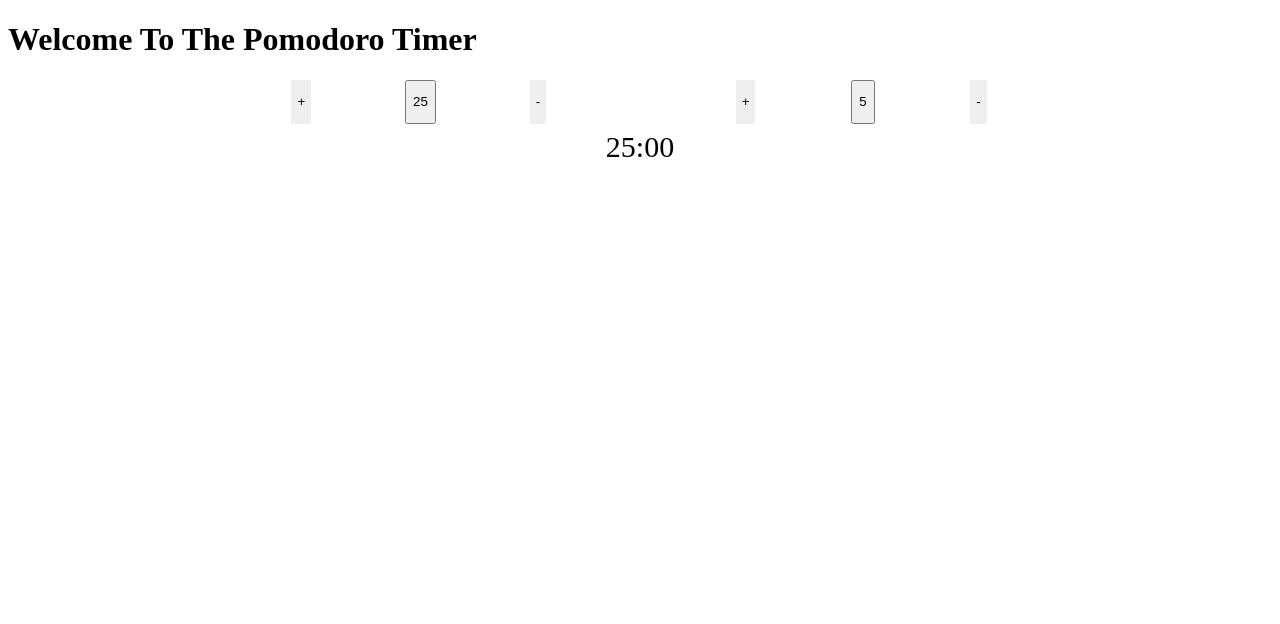
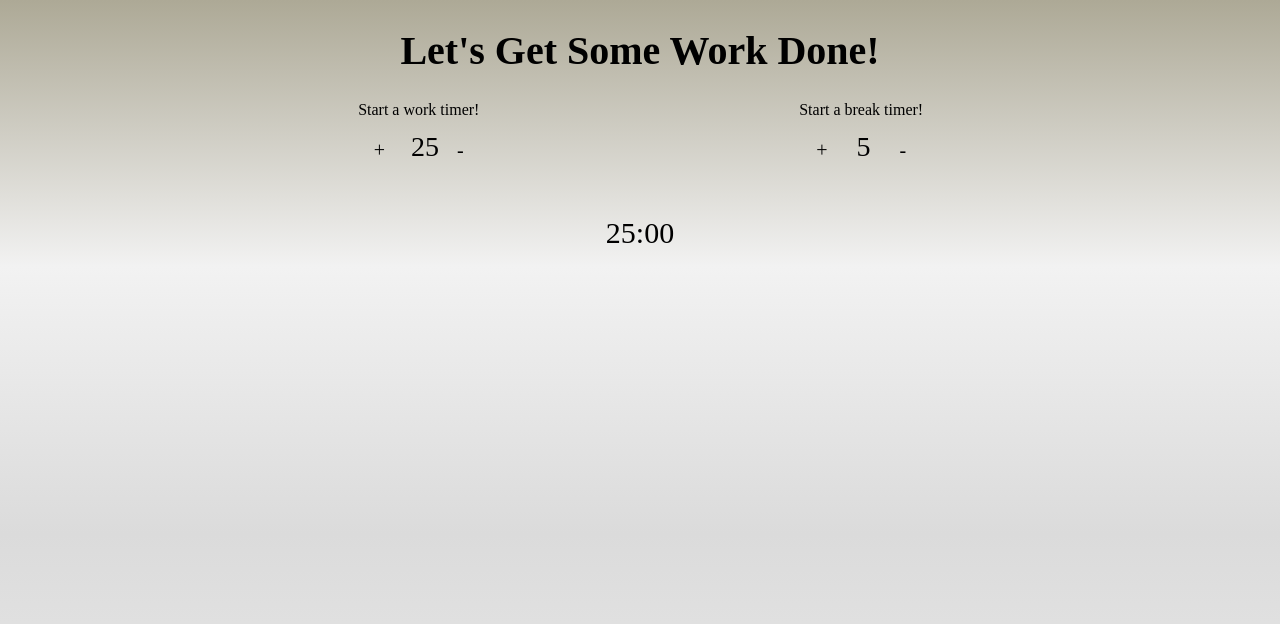
Before and after one commit to monicaleep/pomodoroFCC, a website built with webpack: page index.html in a window 1280 px wide. Built offline with nearby package versions, Linux system fonts and the light colour scheme; a web font is replaced by a local one.

Commit message:
loop timer after work done

```diff
--- a/index.html
+++ b/index.html
@@ -1,33 +1,46 @@
 <!DOCTYPE html>
 <html>
+
 <head>
   <meta charset="utf-8">
   <title>Pomodoro Timer</title>
+  <link href="https://fonts.googleapis.com/css?family=Gentium+Basic:400,700" rel="stylesheet">
   <link rel="stylesheet" href="master.css">
 </head>
+
 <body>
   <header>
-<h1>Welcome To The Pomodoro Timer</h1>
+    <h1>Let's Get Some Work Done!</h1>
   </header>
   <div class="main">
 
     <div class="button-holder">
+      <div class="button-holder-group">
         <button class="alter" name="plus-work">
         <p>+</p>
       </button>
-      <button type="button" class="time"><span id="work-time">25</span></button>
+        <button type="button" class="time" name="work-time"><span id="work-time">25</span></button>
         <button class="alter" name="minus-work">
         <p>-</p>
       </button>
       </div>
+      <div class="text">
+        Start a work timer!
+      </div>
+    </div>
     <div class="button-holder">
+      <div class="button-holder-group">
         <button class="alter" name="plus-break">
           <p>+</p>
         </button>
-      <button type="button" class="time"><span id="break-time">5</span></button>
+        <button type="button" class="time" name="break-time"><span id="break-time">5</span></button>
         <button class="alter" name="minus-break">
           <p>-</p>
         </button>
+      </div>
+      <div class="text">
+        Start a break timer!
+      </div>
     </div>
 
 
@@ -37,4 +50,5 @@
   </div>
 </body>
 <script src="scripts.js" charset="utf-8"></script>
+
 </html>
--- a/master.scss
+++ b/master.scss
@@ -1,22 +1,68 @@
 .button-holder {
   width: 50%;
   display: flex;
-  justify-content: space-evenly;
+  justify-content: center;
+  flex-wrap: wrap;
 
+  .alter {
+    border: none;
+    font-size: 20px;
+
+    &:hover {
+      cursor: pointer;
+    }
+  }
 }
 
-.alter {
-  border: none;
-  outline: none;
+.text {
+  position: absolute;
+}
+
+.button-holder-group {
+  display: flex;
+  justify-content: center;
+  align-items: flex-end;
+  margin-top: 10px;
+}
+
+html {
+  height: 100%;
+  font-family: 'Gentium Basic';
+}
+
+body {
+  background: #ADA996;
+  /* fallback for old browsers */
+  background: -webkit-linear-gradient(to top, #EAEAEA, #DBDBDB, #F2F2F2, #ADA996);
+  /* Chrome 10-25, Safari 5.1-6 */
+  background: linear-gradient(to top, #EAEAEA, #DBDBDB, #F2F2F2, #ADA996);
+  /* W3C, IE 10+/ Edge, Firefox 16+, Chrome 26+, Opera 12+, Safari 7+ */
+}
+
+h1 {
+  text-align: center;
+  font-weight: 700;
+  font-size: 40px;
+}
+
+button {
+  font-family: 'Gentium Basic';
+  background: transparent;
+
+  &:focus {
+    outline: none;
+  }
+
   &:hover {
     cursor: pointer;
   }
 }
 
-button{
-  &:hover{
-    cursor: pointer;
-  }
+.time {
+  font-size: 28px;
+  padding: 20px;
+  border: none;
+  width: 60px;
 }
 
 .main {
@@ -27,7 +73,7 @@ button{
   flex-wrap: wrap;
 }
 
-.countdown{
+.countdown {
   font-size: 30px;
-  line-height: 45px;
+  line-height: 100px;
 }
--- a/scripts.js
+++ b/scripts.js
@@ -1,6 +1,6 @@
 const buttons = document.querySelectorAll('.time');
-const workTime = document.querySelector('#work-time');
-const breakTime = document.querySelector('#break-time');
+const workTime = document.querySelector('[name="work-time"]');
+const breakTime = document.querySelector('[name="break-time"]');
 const alter = document.querySelectorAll('.alter');
 const timeLeft = document.querySelector('.countdown');
 const controls = {
@@ -10,6 +10,7 @@ const controls = {
   'minus-break': breakTime,
 };
 let countdown;
+let isWork;
 
 function displayTimeLeft(seconds) {
   const min = (seconds - (seconds % 60)) / 60;
@@ -29,6 +30,10 @@ function makeTimer(duration) {
     if (secondsLeft <= 0) {
       displayTimeLeft(0);
       clearInterval(countdown);
+      if (isWork) {
+        makeTimer(breakTime.textContent * 60);
+        isWork = false;
+      }
     }
     displayTimeLeft(secondsLeft);
   }, 1000);
@@ -36,6 +41,9 @@ function makeTimer(duration) {
 
 function startTimer() {
   const time = this.textContent * 60;
+  if (this === workTime) {
+    isWork = true;
+  }
   makeTimer(time);
 }
 
```
Also changed, not shown: master.css, 1 other file. Lines whose indentation alone changed are shown as unchanged.
